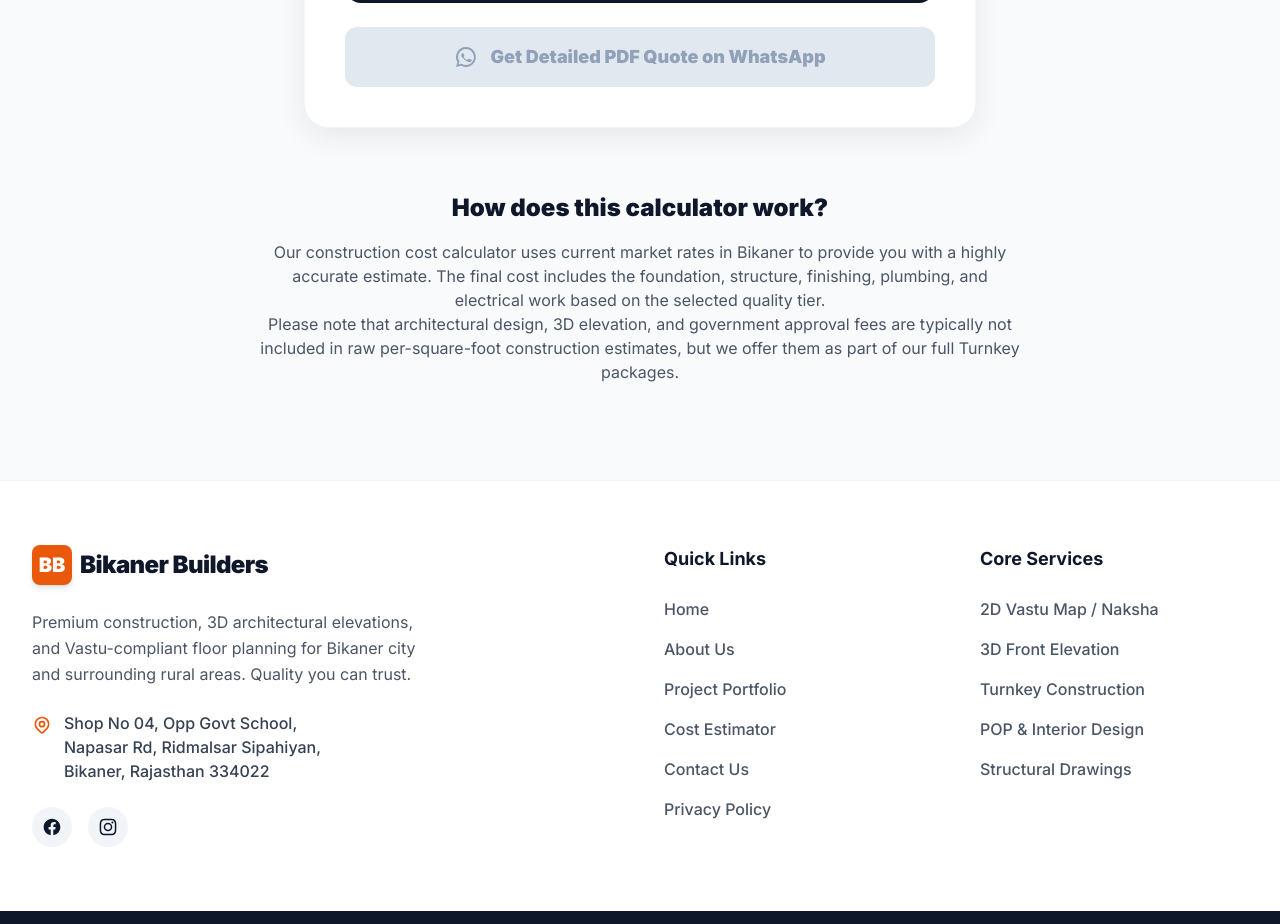
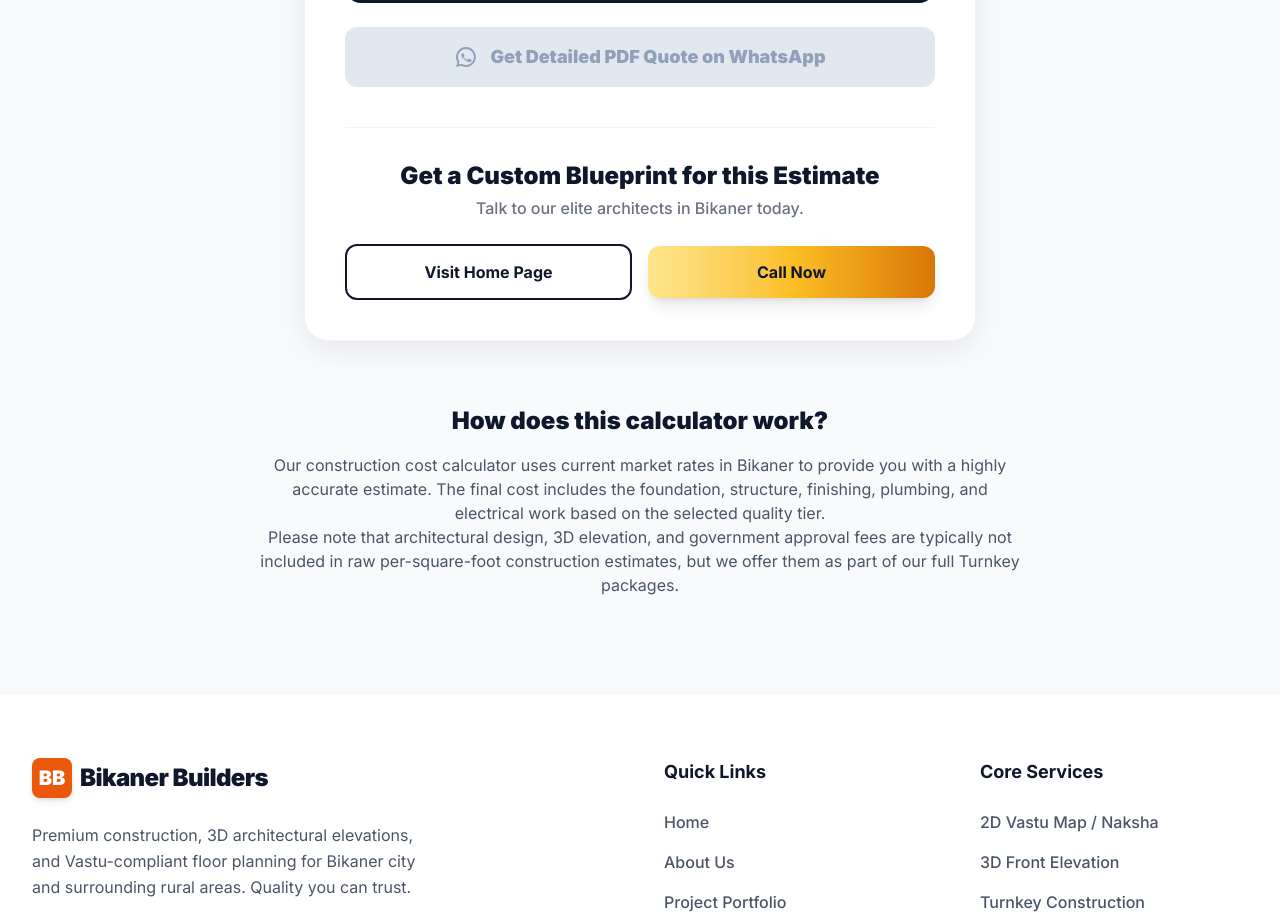
Before and after one commit to nowtaktimes-lgtm/bikanerbuilders, a Next.js app: page /cost-estimator in a window 1280 px wide. Shown: the part 1220-2144 px from the top of the page. Built offline with nearby package versions, Linux system fonts and the light colour scheme; no server answers.

Commit message:
feat(calculator): add SEO schema and premium CTA section

```diff
--- a/src/components/CostCalculator.tsx
+++ b/src/components/CostCalculator.tsx
@@ -2,6 +2,8 @@
 
 import React, { useState } from 'react';
 import { useSettings } from '@/components/SettingsProvider';
+import Script from 'next/script';
+import Link from 'next/link';
 
 export default function CostCalculator() {
   const settings = useSettings();
@@ -38,7 +40,35 @@ export default function CostCalculator() {
   const whatsappMessage = `Namaste! I want a detailed quote for my construction project.\n\nPlot Area: ${areaValue} ${unit === 'gaj' ? 'Gaj' : 'Sq Ft'}\nQuality: ${getQualityName(quality)}\nFloors: ${getFloorName(floors)}\nEstimated Cost: ${formatCurrency(estimatedCost)}\n\nPlease send me a detailed PDF quote.`;
   const whatsappUrl = `https://wa.me/${settings.whatsappNumber.replace(/[^0-9]/g, '')}?text=${encodeURIComponent(whatsappMessage)}`;
 
+  // Task 1: WebApplication SEO Schema
+  const schema = {
+    "@context": "https://schema.org",
+    "@type": "WebApplication",
+    "name": "Bikaner Builders Construction Cost Estimator",
+    "url": "https://www.bikanerbuilders.in/estimate",
+    "description": "Calculate your turnkey construction and architecture cost in Bikaner instantly with our smart estimate tool. Get 100% accurate residential and commercial building estimates.",
+    "applicationCategory": "BusinessApplication",
+    "operatingSystem": "All",
+    "browserRequirements": "Requires JavaScript",
+    "offers": {
+      "@type": "Offer",
+      "price": "0",
+      "priceCurrency": "INR"
+    },
+    "creator": {
+      "@type": "GeneralContractor",
+      "name": "Bikaner Builders"
+    }
+  };
+
   return (
+    <>
+      <Script
+        id="estimate-tool-schema"
+        type="application/ld+json"
+        dangerouslySetInnerHTML={{ __html: JSON.stringify(schema) }}
+      />
+
       <div className="bg-white rounded-3xl shadow-[0_8px_30px_rgb(0,0,0,0.08)] border border-slate-100 p-6 sm:p-10 max-w-2xl mx-auto transform hover:-translate-y-1 transition-all duration-300">
         <div className="mb-8 text-center">
           <h2 className="text-2xl sm:text-3xl font-black text-[#0F172A] mb-2">Estimate Your Cost</h2>
@@ -158,6 +188,33 @@ export default function CostCalculator() {
             Get Detailed PDF Quote on WhatsApp
           </a>
         </div>
+
+        {/* Task 2: Premium CTA Section */}
+        <div className="mt-10 pt-8 border-t border-slate-100">
+          <div className="text-center mb-6">
+            <h3 className="text-xl md:text-2xl font-black text-[#0F172A] mb-1">
+              Get a Custom Blueprint for this Estimate
+            </h3>
+            <p className="text-sm md:text-base text-gray-500 font-medium">
+              Talk to our elite architects in Bikaner today.
+            </p>
           </div>
+          <div className="flex flex-col sm:flex-row items-center justify-center gap-4">
+            <Link
+              href="/"
+              className="w-full sm:w-1/2 flex items-center justify-center py-3.5 px-6 rounded-xl font-bold text-[#0F172A] bg-white border-2 border-[#0F172A] hover:bg-[#0F172A] hover:text-white transition-colors duration-300"
+            >
+              Visit Home Page
+            </Link>
+            <a
+              href="tel:+919376590313"
+              className="w-full sm:w-1/2 flex items-center justify-center py-3.5 px-6 rounded-xl font-bold text-slate-900 bg-gradient-to-r from-[#FDE68A] via-[#FBBF24] to-[#D97706] hover:from-[#FBBF24] hover:via-[#D97706] hover:to-[#B45309] shadow-lg transition-all duration-300 hover:-translate-y-0.5"
+            >
+              Call Now
+            </a>
+          </div>
+        </div>
+      </div>
+    </>
   );
 }
```
Lines whose indentation alone changed are shown as unchanged.
